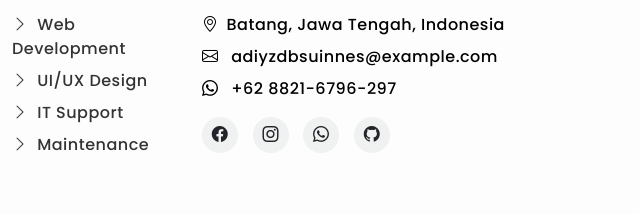
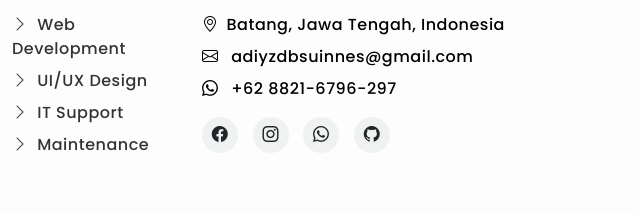
Before and after one commit to AdiyZd/v1.2-2025, a plain HTML site: page index.html in a window 1280 px wide. Shown: the part 3731-3945 px from the top of the page, 640-1280 px from the left. Drawn offline with nearby package versions, Linux system fonts and the light colour scheme; some packages are replaced by stand-ins of ours; a script that the page names is missing.

Commit message:
Update index.html

```diff
--- a/index.html
+++ b/index.html
@@ -671,7 +671,7 @@
                     <h5 class="mb-3">Contact Info</h5>
                     <ul class="list-unstyled">
                         <li class="mb-2"><i class="bi bi-geo-alt me-2"></i>Batang, Jawa Tengah, Indonesia</li>
-                        <li class="mb-2"><i class="bi bi-envelope me-2"></i> adiyzdbsuinnes@example.com</li>
+                        <li class="mb-2"><i class="bi bi-envelope me-2"></i> adiyzdbsuinnes@gmail.com</li>
                         <li class="mb-3"><i class="bi bi-whatsapp me-2"></i> +62 8821-6796-297</li>
 
                         <div class="social-icons mt-3">
```
